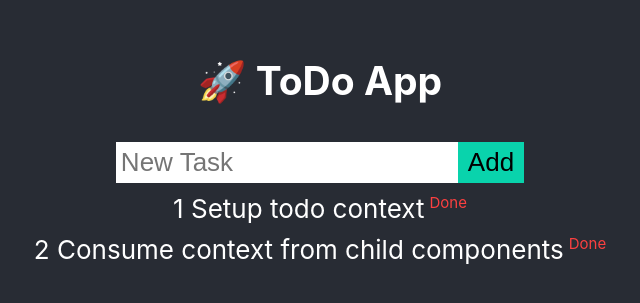
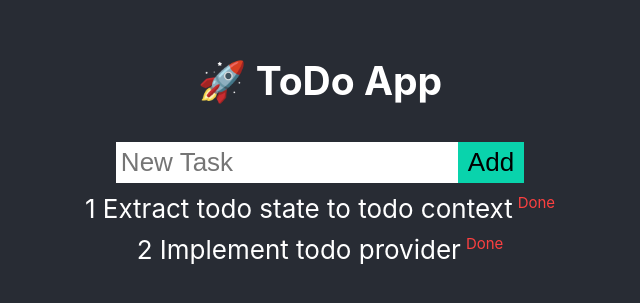
Before and after one commit to pubudu-ranasinghe/react-context-example, a React (Create React App) app: page / in a window 1280 px wide. Shown: the part 253-556 px from the top of the page, without its empty margins (320-960 px from the left). Built offline with nearby package versions, Linux system fonts and the light colour scheme.

Commit message:
Move todo logic to TodoContext.

```diff
--- a/src/App.js
+++ b/src/App.js
@@ -1,32 +1,11 @@
 import React, { useState } from "react";
 import { ItemList, NewItem } from "./components/Items";
-import TodoContext from "./contexts/TodoContext";
+import { TodoProvider } from "./contexts/TodoContext";
 import "./App.css";
 
-const initialItems = [
-  "Setup todo context",
-  "Consume context from child components"
-];
-
 function App() {
-  const [items, setItems] = useState(initialItems);
-
-  function handleAddItem(item) {
-    setItems([...items, item]);
-  }
-
-  function handleRemoveItem(index) {
-    const copy = [...items];
-    copy.splice(index, 1);
-    setItems(copy);
-  }
-
-  // We wrap the entire application with TodoContext provider, so that it
-  // _provides_ the value defined here(items) to the entire component heirachy
   return (
-    <TodoContext.Provider
-      value={{ items, add: handleAddItem, remove: handleRemoveItem }}
-    >
+    <TodoProvider>
       <div className="App">
         <header className="App-header">
           <h2>🚀 ToDo App</h2>
@@ -34,7 +13,7 @@ function App() {
           <ItemList />
         </header>
       </div>
-    </TodoContext.Provider>
+    </TodoProvider>
   );
 }
 
--- a/src/components/Items.js
+++ b/src/components/Items.js
@@ -1,9 +1,9 @@
-import React, { useState, useContext } from "react";
-import TodoContext from "../contexts/TodoContext";
+import React, { useState } from "react";
+import { useTodoContext } from "../contexts/TodoContext";
 
 export function NewItem() {
   const [text, setText] = useState("");
-  const todoContext = useContext(TodoContext);
+  const todoContext = useTodoContext();
 
   return (
     <div className="Item">
@@ -19,7 +19,7 @@ export function NewItem() {
 }
 
 export function ItemList() {
-  const todoContext = useContext(TodoContext);
+  const todoContext = useTodoContext();
 
   return todoContext.items.map((item, i) => (
     <Item text={item} index={i} key={i} remove={todoContext.remove} />
--- a/src/contexts/TodoContext.js
+++ b/src/contexts/TodoContext.js
@@ -1,5 +1,37 @@
-import { createContext } from "react";
+import React, { createContext, useState, useContext } from "react";
 
-const TodoContext = createContext();
+export const TodoContext = createContext();
 
-export default TodoContext;
+const initialItems = [
+  "Extract todo state to todo context",
+  "Implement todo provider"
+];
+
+// We wrap the provider in a nice little component
+// which will hold the state and provide methods to
+// update the state
+function TodoProvider(props) {
+  const [items, setItems] = useState(initialItems);
+
+  function add(item) {
+    setItems([...items, item]);
+  }
+
+  function remove(index) {
+    const copy = [...items];
+    copy.splice(index, 1);
+    setItems(copy);
+  }
+
+  const todoData = { items, add, remove };
+
+  return <TodoContext.Provider value={todoData} {...props} />;
+}
+
+// Here we create a custom hook that allows us to consume
+// the todo context
+function useTodoContext() {
+  return useContext(TodoContext);
+}
+
+export { TodoProvider, useTodoContext };
```
